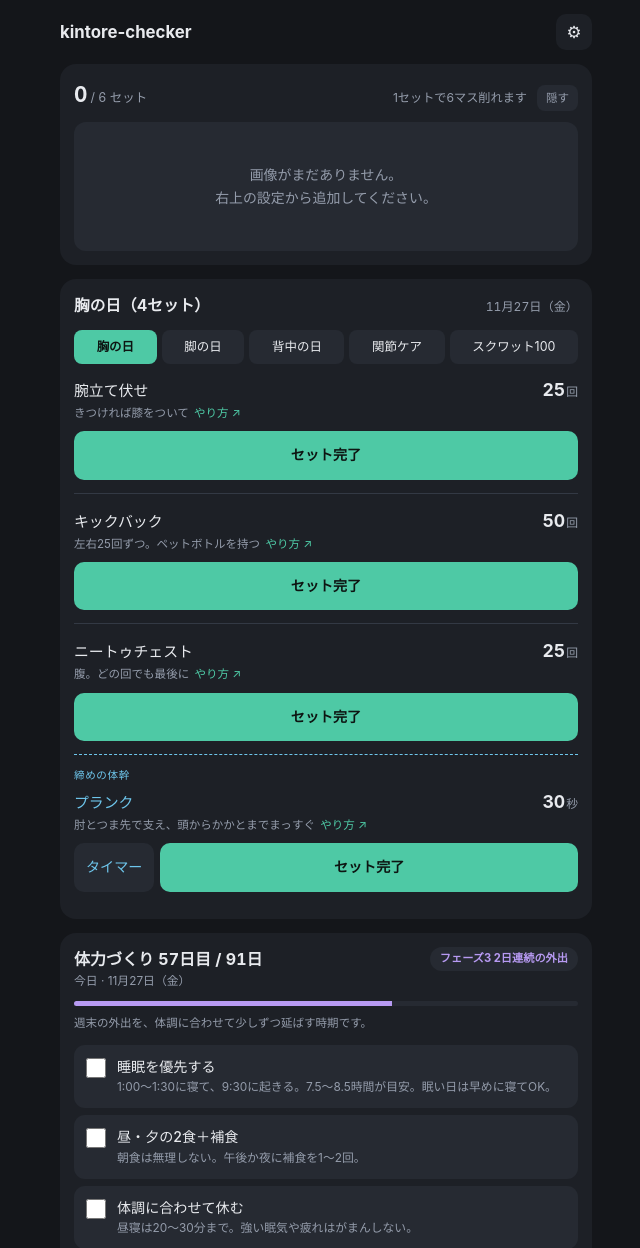
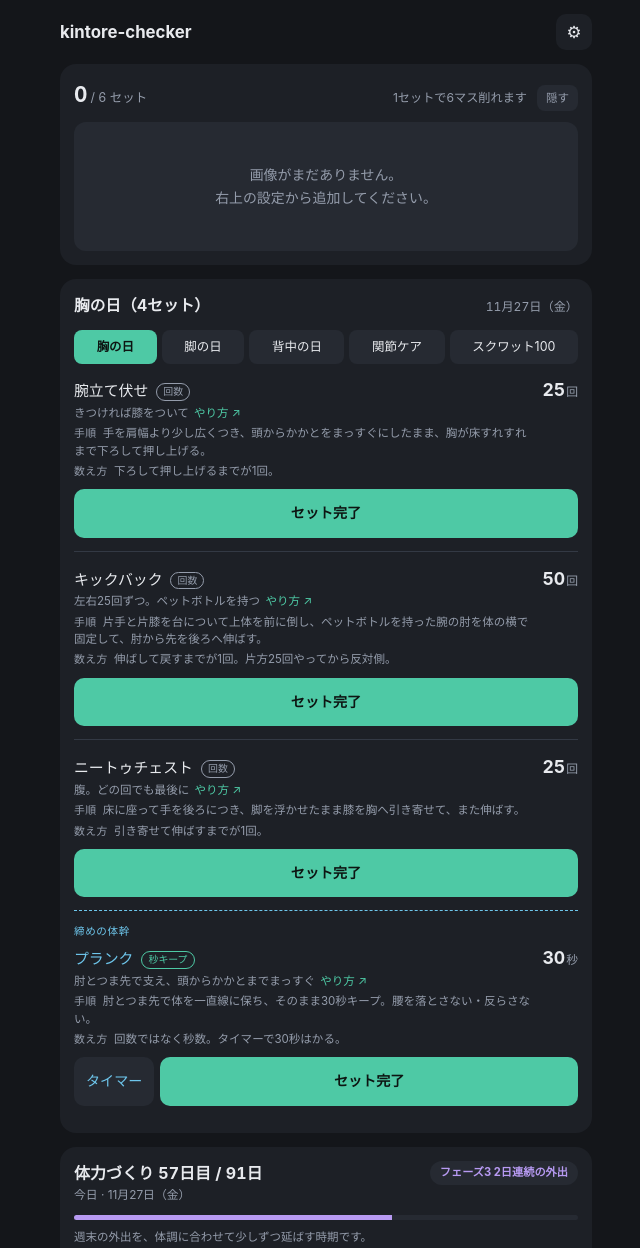
Before and after one commit to NavyBlooming/kintore-checker, a plain HTML site: page index.html in a window 1280 px wide. Shown: the top 1248 px of the page, without its empty margins (314-954 px from the left). Drawn offline with Linux system fonts and the light colour scheme.

Commit message:
各種目に手順と数え方を表示し、回数と秒キープを見分けられるようにする (v43)
Co-Authored-By: Claude Opus 5.5 <noreply@anthropic.com>

```diff
--- a/app.css
+++ b/app.css
@@ -155,6 +155,10 @@
   .move-sets { font-size: 0.72rem; color: var(--warn); font-variant-numeric: tabular-nums; }
   .move-note .how { color: var(--accent); text-decoration: none; white-space: nowrap; margin-left: 2px; }
   .move-note .how:active { opacity: 0.6; }
+  .move-how { font-size: 0.72rem; color: var(--muted); margin-top: 3px; line-height: 1.5; }
+  .move-how b { font-weight: 500; color: var(--fg, inherit); margin-right: 6px; font-size: 0.68rem; letter-spacing: 0.04em; }
+  .unit { display: inline-block; vertical-align: 1px; font-size: 0.62rem; font-weight: 500; line-height: 1; padding: 3px 6px; border-radius: 999px; border: 1px solid var(--muted); color: var(--muted); margin-left: 4px; }
+  .unit.sec { border-color: var(--accent); color: var(--accent); }
 
   .ctl { display: flex; gap: 6px; }
   .ctl button { border-radius: 10px; background: var(--panel-2); padding: 13px 0; font-size: 0.88rem; font-weight: 500; }
--- a/app.js
+++ b/app.js
@@ -40,6 +40,8 @@
 
   var ABS = {
     id: "abs", name: "ニートゥチェスト", reps: 25, note: "腹。どの回でも最後に",
+    step: "床に座って手を後ろにつき、脚を浮かせたまま膝を胸へ引き寄せて、また伸ばす。",
+    count: "引き寄せて伸ばすまでが1回。",
     how: YT + "OPeDVbIDcgg"
   };
 
@@ -50,14 +52,24 @@
   // sec がある種目は秒で数え、タイマーを出す。
   var CORE = {
     plank: { id: "plank", name: "プランク", sec: 30, note: "肘とつま先で支え、頭からかかとまでまっすぐ",
+      step: "肘とつま先で体を一直線に保ち、そのまま30秒キープ。腰を落とさない・反らさない。",
+      count: "回数ではなく秒数。タイマーで30秒はかる。",
       how: howTo("プランク 体幹") },
     glutebridge: { id: "glutebridge", name: "グルートブリッジ", reps: 15, note: "あお向けで膝を立て、お尻を締めて持ち上げる",
+      step: "あお向けで膝を立て、お尻を締めて腰を持ち上げ、肩から膝が一直線になったら上で1秒止める。勢いでバウンドさせない。",
+      count: "上で1秒止めて、ゆっくり下ろすまでが1回。",
       how: howTo("グルートブリッジ お尻") },
     birddog: { id: "birddog", name: "バードドッグ", reps: 20, note: "左右10回ずつ。四つんばいで、対角の手と脚をまっすぐ伸ばす",
+      step: "四つんばいで対角の手と脚を伸ばし、体がぶれないよう保ってから戻す。",
+      count: "伸ばして戻すまでが1回。左右交互に各10回（合わせて20回）。",
       how: howTo("バードドッグ 体幹") },
     deadbug: { id: "deadbug", name: "デッドバグ", reps: 20, note: "左右10回ずつ。あお向けで、対角の手と脚をゆっくり下ろす",
+      step: "あお向けで両腕を天井へ伸ばし、膝を90度に曲げて脚を上げる。対角の手と脚をゆっくり床すれすれまで下ろして戻す。",
+      count: "下ろして戻すまでが1回。左右交互に各10回（合わせて20回）。",
       how: howTo("デッドバグ 体幹") },
     sideplank: { id: "sideplank", name: "サイドプランク", sec: 20, note: "左右20秒ずつ。肘と足の側面で支え、体を一直線に",
+      step: "横向きになり、肘と足の側面で支えて頭からかかとまで一直線にし、そのままキープ。",
+      count: "回数ではなく秒数。片側20秒ずつ、タイマーではかる。",
       how: howTo("サイドプランク 体幹") }
   };
   // この日から締めの体幹を足す。前の日は3種目のまま完了を判定する
@@ -68,8 +80,12 @@
       id: "chest", label: "胸の日", core: CORE.plank,
       moves: [
         { id: "pushup", name: "腕立て伏せ", reps: 25, note: "きつければ膝をついて",
+          step: "手を肩幅より少し広くつき、頭からかかとをまっすぐにしたまま、胸が床すれすれまで下ろして押し上げる。",
+          count: "下ろして押し上げるまでが1回。",
           how: YT + "k4fsFKCp5iU" },
         { id: "kickback", name: "キックバック", reps: 50, note: "左右25回ずつ。ペットボトルを持つ",
+          step: "片手と片膝を台について上体を前に倒し、ペットボトルを持った腕の肘を体の横で固定して、肘から先を後ろへ伸ばす。",
+          count: "伸ばして戻すまでが1回。片方25回やってから反対側。",
           how: howTo("キックバック 二の腕") },
         ABS
       ]
@@ -78,8 +94,12 @@
       id: "legs", label: "脚の日", core: CORE.glutebridge,
       moves: [
         { id: "squat", name: "スクワット", reps: 25, note: "椅子に座って立つ動作から",
+          step: "足を肩幅に開き、椅子に座るようにお尻を後ろへ引いて、太ももが床と平行近くまで下ろしてから立ち上がる。",
+          count: "しゃがんで立つまでが1回。",
           how: YT + "SFnfYPktYBU" },
         { id: "calf", name: "カーフレイズ", reps: 40, note: "かかとの上げ下げ",
+          step: "壁などに軽く手を添えて立ち、かかとをできるだけ高く上げてから、ゆっくり下ろす。",
+          count: "上げて下ろすまでが1回。",
           how: howTo("カーフレイズ ふくらはぎ") },
         ABS
       ]
@@ -88,8 +108,12 @@
       id: "back", label: "背中の日", core: CORE.birddog,
       moves: [
         { id: "row", name: "ベントオーバーローイング", reps: 50, note: "左右25回ずつ。ペットボトルを持つ",
+          step: "片手と片膝を台について上体を前に倒し、ペットボトルを持った腕を下に垂らしてから、肘を天井へ引き上げる。",
+          count: "引き上げて下ろすまでが1回。片方25回やってから反対側。",
           how: howTo("ベントオーバーローイング 背中") },
         { id: "backext", name: "バックエクステンション", reps: 25, note: "うつ伏せから上体を反らす",
+          step: "うつ伏せになり、上体をゆっくり反らして持ち上げてから下ろす。反らしすぎない。",
+          count: "上げて下ろすまでが1回。",
           how: howTo("バックエクステンション 背中") },
         ABS
       ]
@@ -105,12 +129,20 @@
     id: "joint", label: "関節ケア",
     moves: [
       { id: "chairstand", name: "椅子から立ち座り", reps: 10, note: "高めの椅子で、膝がお尻より下がらない高さ。膝は肩幅に開いたまま。手で支えてOK",
+        step: "椅子に浅めに座り、足を肩幅に開いたまま立ち上がって、ゆっくり座る。",
+        count: "立って座るまでが1回。",
         how: rehabHow("椅子 立ち座り") },
       { id: "wallpush", name: "壁腕立て伏せ", reps: 15, note: "壁に手をつき、体はまっすぐ",
+        step: "壁から一歩離れて肩の高さに手をつき、肘を曲げて胸を壁に近づけてから押し戻す。",
+        count: "近づけて押し戻すまでが1回。",
         how: rehabHow("壁 腕立て") },
       { id: "sideleg", name: "脚の横上げ", reps: 20, note: "左右10回ずつ。椅子の背につかまり、つま先は正面のまま。下ろすとき反対の脚より内側へ入れない",
+        step: "椅子の背につかまってまっすぐ立ち、片脚を真横へ上げてから、ゆっくり下ろす。",
+        count: "上げて下ろすまでが1回。片方10回やってから反対側。",
         how: rehabHow("立位 脚 横上げ") },
       { id: "bridge", name: "ヒップリフト", reps: 10, note: "あお向けで膝を立て、膝を肩幅に開いたままお尻を持ち上げる",
+        step: "あお向けで膝を立てて肩幅に開き、お尻を持ち上げて上で1秒止めてから、ゆっくり下ろす。",
+        count: "下ろすまでが1回。",
         how: rehabHow("ブリッジ") }
     ]
   };
@@ -119,6 +151,8 @@
     id: "squat100", label: "スクワット100", oneSet: true, openAll: true,
     moves: [
       { id: "squat100", name: "スクワット", reps: 100, note: "1セットで、いま表示している絵が全部開きます。途中で休んでもOK",
+        step: "ふつうのスクワットと同じ形で、100回を1セットとして続ける。",
+        count: "しゃがんで立つまでが1回。100回で1セット。",
         how: YT + "SFnfYPktYBU" }
     ]
   };
@@ -1686,10 +1720,13 @@
       return '<div class="move' + (m.isCore ? " core" : "") + '" data-move="' + m.id + '">' +
         (m.isCore ? '<div class="core-label">締めの体幹</div>' : "") +
         '<div class="move-top"><div>' +
-        '<div class="move-name">' + m.name + "</div>" +
+        '<div class="move-name">' + m.name +
+        (m.sec ? ' <span class="unit sec">秒キープ</span>' : ' <span class="unit">回数</span>') + "</div>" +
         '<div class="move-note">' + m.note +
         (m.how ? ' <a class="how" href="' + m.how + '" target="_blank" rel="noopener">やり方 ↗</a>' : "") +
         "</div>" +
+        (m.step ? '<div class="move-how"><b>手順</b>' + m.step + "</div>" : "") +
+        (m.count ? '<div class="move-how"><b>数え方</b>' + m.count + "</div>" : "") +
         (settings.debug && n > 0
           ? '<div class="move-sets">' + n + " セット記録済み</div>"
           : (!settings.debug && per > 1 && n > 0
--- a/index.html
+++ b/index.html
@@ -8,11 +8,11 @@
 <meta name="apple-mobile-web-app-title" content="kintore-checker">
 <meta name="theme-color" content="#14161a">
 <title>kintore-checker</title>
-<link rel="stylesheet" href="./app.css?v=42">
+<link rel="stylesheet" href="./app.css?v=43">
 </head>
 <body>
 <div id="app"></div>
 <script>window.KC_CONFIG = { demo: false };</script>
-<script src="./app.js?v=42"></script>
+<script src="./app.js?v=43"></script>
 </body>
 </html>
```
Also changed, not shown: demo.html (+2 -2 lines).
